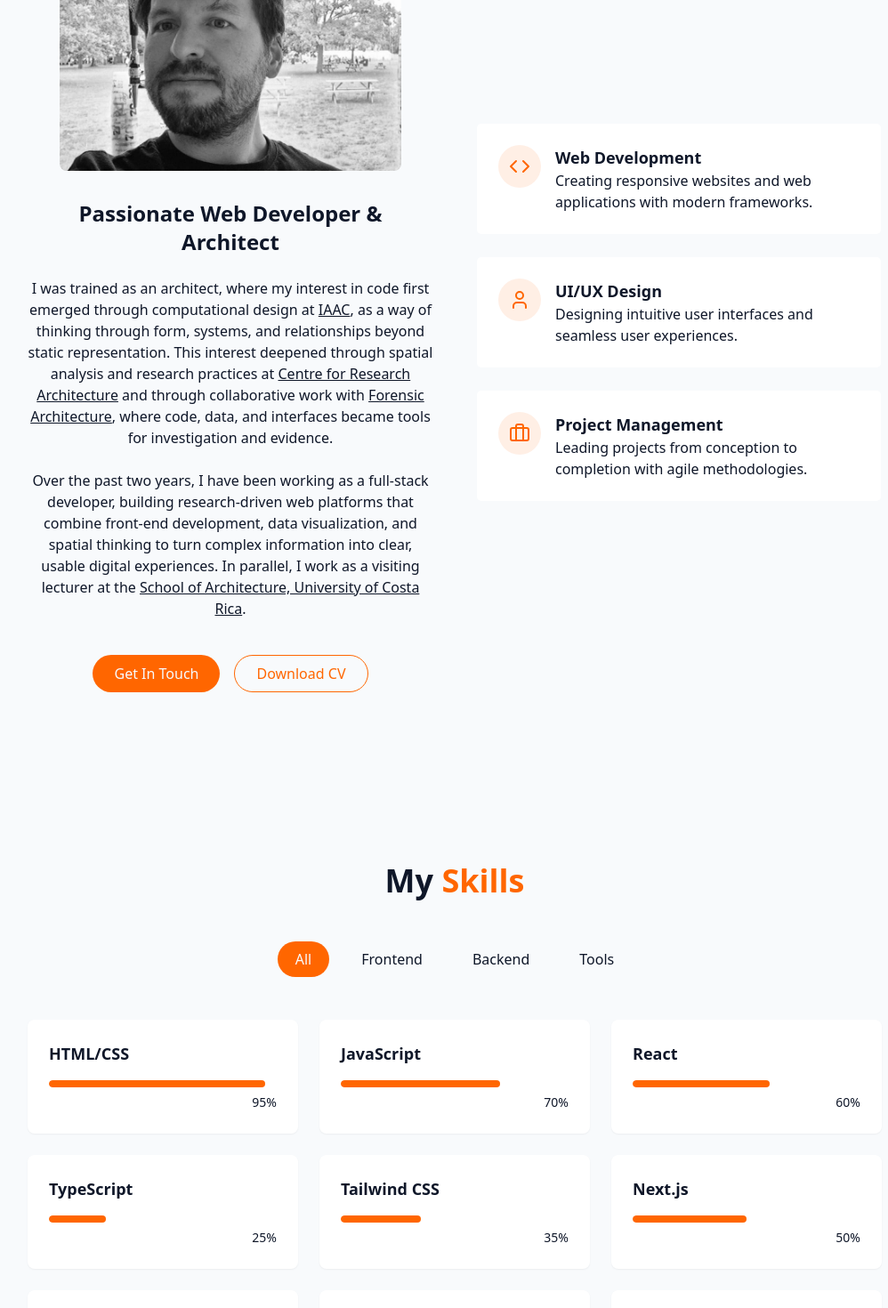
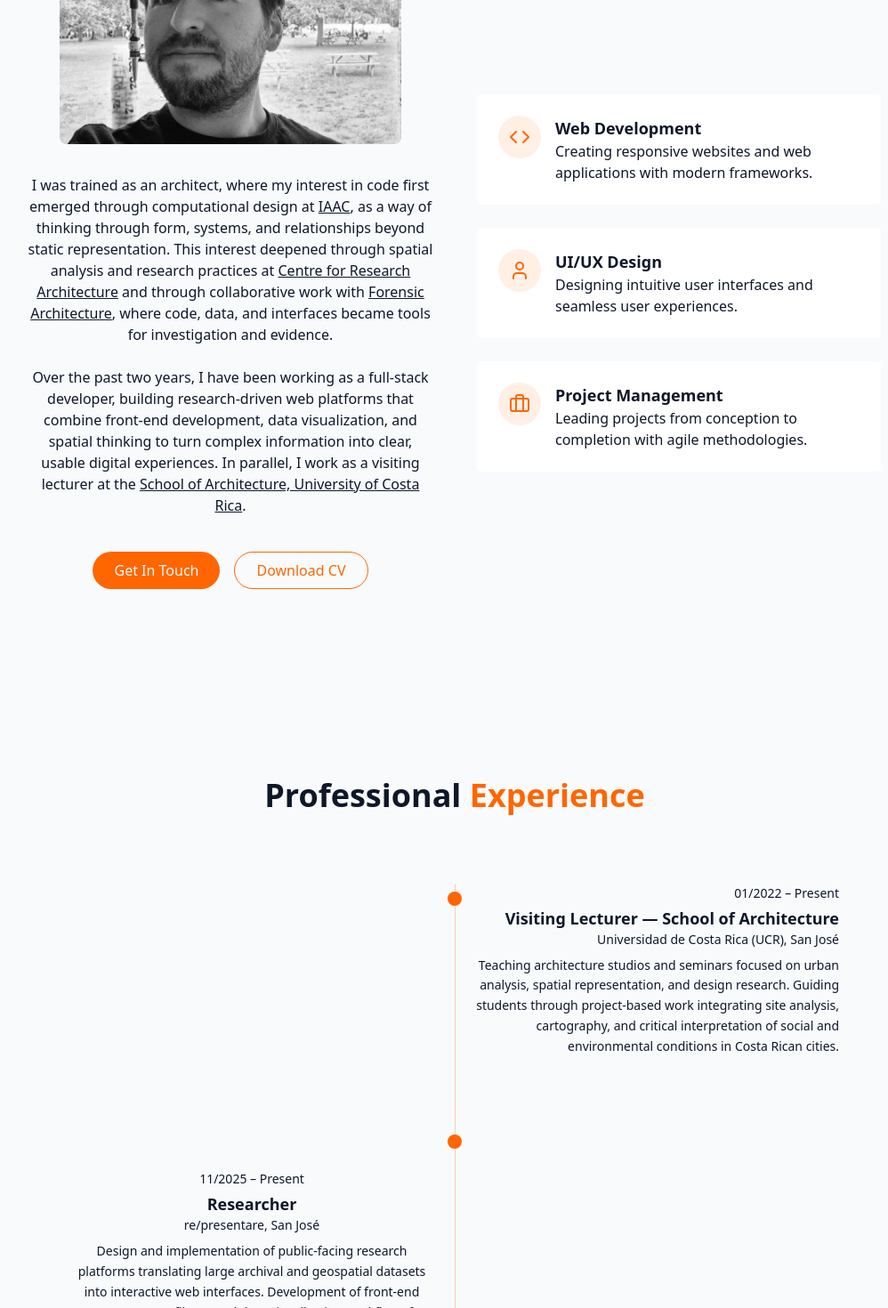
Before and after one commit to iluna007/il-portfolio, a React (Vite) app: page /#/ in a window 1280 px wide. Shown: the part 1060-2530 px from the top of the page at 89% size, without its empty margins (129-1127 px from the left). Built offline with nearby package versions, Linux system fonts and the light colour scheme.

Commit message:
mas efectoss

```diff
--- a/package.json
+++ b/package.json
@@ -16,6 +16,7 @@
     "@tailwindcss/vite": "^4.1.18",
     "class-variance-authority": "^0.7.1",
     "clsx": "^2.1.1",
+    "framer-motion": "^12.29.2",
     "lucide-react": "^0.563.0",
     "react": "^19.2.0",
     "react-dom": "^19.2.0",
--- a/src/components/AboutSection.jsx
+++ b/src/components/AboutSection.jsx
@@ -1,26 +1,48 @@
 import { Briefcase, Code, User } from "lucide-react";
+import { motion, useScroll, useTransform } from "framer-motion";
+import { useRef } from "react";
 
 export const AboutSection = () => {
+  const sectionRef = useRef(null);
+
+  const { scrollYProgress } = useScroll({
+    target: sectionRef,
+    offset: ["start end", "end start"],
+  });
+
+  const leftY = useTransform(scrollYProgress, [0, 1], [40, -40]);
+  const rightY = useTransform(scrollYProgress, [0, 1], [-30, 30]);
+  const imageY = useTransform(scrollYProgress, [0, 1], [20, -20]);
+
   return (
-    <section id="about" className="py-24 px-4 relative">
+    <section
+      id="about"
+      ref={sectionRef}
+      className="py-24 px-4 relative overflow-hidden"
+    >
       <div className="container mx-auto max-w-5xl">
         <h2 className="text-3xl md:text-4xl font-bold mb-12 text-center">
           About <span className="text-primary"> Me</span>
         </h2>
 
         <div className="grid grid-cols-1 md:grid-cols-2 gap-12 items-center">
-          {/* Columna izquierda: imagen + texto */}
-          <div className="space-y-8">
-            <img
+          {/* Columna izquierda */}
+          <motion.div
+            style={{ y: leftY }}
+            initial={{ opacity: 0, x: -60 }}
+            whileInView={{ opacity: 1, x: 0 }}
+            transition={{ duration: 0.6, ease: "easeOut" }}
+            viewport={{ once: true }}
+            className="space-y-6"
+          >
+            {/* Imagen (reinsertada) */}
+            <motion.img
               src="/il-portfolio/iker-luna.jpeg"
               alt="Iker Luna"
+              style={{ y: imageY }}
               className="w-full max-w-sm mx-auto rounded-lg object-cover"
             />
 
-            <div className="space-y-6">
-              <h3 className="text-2xl font-semibold">
-                Passionate Web Developer & Architect
-              </h3>
 
             <p className="text-muted-foreground">
               I was trained as an architect, where my interest in code first
@@ -60,9 +82,9 @@ export const AboutSection = () => {
             <p className="text-muted-foreground">
               Over the past two years, I have been working as a full-stack
               developer, building research-driven web platforms that combine
-                front-end development, data visualization, and spatial thinking
-                to turn complex information into clear, usable digital
-                experiences. In parallel, I work as a visiting lecturer at the{" "}
+              front-end development, data visualization, and spatial thinking to
+              turn complex information into clear, usable digital experiences.
+              In parallel, I work as a visiting lecturer at the{" "}
               <a
                 href="https://arquis.ucr.ac.cr/"
                 target="_blank"
@@ -95,18 +117,26 @@ export const AboutSection = () => {
                 Download CV
               </a>
             </div>
-            </div>
-          </div>
+          </motion.div>
 
-          {/* Columna derecha: cards */}
-          <div className="grid grid-cols-1 gap-6">
+          {/* Columna derecha */}
+          <motion.div
+            style={{ y: rightY }}
+            initial={{ opacity: 0, x: 60 }}
+            whileInView={{ opacity: 1, x: 0 }}
+            transition={{ duration: 0.6, ease: "easeOut", delay: 0.1 }}
+            viewport={{ once: true }}
+            className="grid grid-cols-1 gap-6"
+          >
             <div className="gradient-border p-6 card-hover">
               <div className="flex items-start gap-4">
                 <div className="p-3 rounded-full bg-primary/10">
                   <Code className="h-6 w-6 text-primary" />
                 </div>
                 <div className="text-left">
-                  <h4 className="font-semibold text-lg">Web Development</h4>
+                  <h4 className="font-semibold text-lg">
+                    Web Development
+                  </h4>
                   <p className="text-muted-foreground">
                     Creating responsive websites and web applications with
                     modern frameworks.
@@ -121,7 +151,9 @@ export const AboutSection = () => {
                   <User className="h-6 w-6 text-primary" />
                 </div>
                 <div className="text-left">
-                  <h4 className="font-semibold text-lg">UI/UX Design</h4>
+                  <h4 className="font-semibold text-lg">
+                    UI/UX Design
+                  </h4>
                   <p className="text-muted-foreground">
                     Designing intuitive user interfaces and seamless user
                     experiences.
@@ -136,7 +168,9 @@ export const AboutSection = () => {
                   <Briefcase className="h-6 w-6 text-primary" />
                 </div>
                 <div className="text-left">
-                  <h4 className="font-semibold text-lg">Project Management</h4>
+                  <h4 className="font-semibold text-lg">
+                    Project Management
+                  </h4>
                   <p className="text-muted-foreground">
                     Leading projects from conception to completion with agile
                     methodologies.
@@ -144,7 +178,7 @@ export const AboutSection = () => {
                 </div>
               </div>
             </div>
-          </div>
+          </motion.div>
         </div>
       </div>
     </section>
--- /dev/null
+++ b/src/components/ExperienceSection.jsx
@@ -0,0 +1,122 @@
+import { motion } from "framer-motion";
+
+export const ExperienceSection = () => {
+  const experiences = [
+    {
+      date: "01/2022 – Present",
+      title: "Visiting Lecturer — School of Architecture",
+      place: "Universidad de Costa Rica (UCR), San José",
+      description:
+        "Teaching architecture studios and seminars focused on urban analysis, spatial representation, and design research. Guiding students through project-based work integrating site analysis, cartography, and critical interpretation of social and environmental conditions in Costa Rican cities.",
+    },
+    {
+      date: "11/2025 – Present",
+      title: "Researcher",
+      place: "re/presentare, San José",
+      description:
+        "Design and implementation of public-facing research platforms translating large archival and geospatial datasets into interactive web interfaces. Development of front-end components, UI filters, and data-visualization workflows for spatial investigations and multi-temporal analysis.",
+    },
+    {
+      date: "02/2025 – 05/2025",
+      title: "Research Aide",
+      place: "Forensic Architecture, London",
+      description:
+        "Development and refinement of front-end interfaces for investigative platforms, with emphasis on usability, filtering systems, and clarity of complex visual information in production research environments.",
+    },
+  ];
+
+  return (
+    <section id="experience" className="py-24 px-4">
+      <div className="container mx-auto max-w-5xl">
+        {/* Header */}
+        <motion.h2
+          initial={{ opacity: 0, y: 20 }}
+          whileInView={{ opacity: 1, y: 0 }}
+          transition={{ duration: 0.6 }}
+          viewport={{ once: true }}
+          className="text-3xl md:text-4xl font-bold mb-20 text-center"
+        >
+          Professional <span className="text-primary">Experience</span>
+        </motion.h2>
+
+        {/* Timeline */}
+        <div className="relative">
+          {/* Línea central */}
+          <div className="absolute left-1/2 top-0 h-full w-px bg-primary/30 hidden md:block" />
+
+          <div className="space-y-20">
+            {experiences.map((exp, i) => {
+              const isLeft = i % 2 === 0;
+
+              return (
+                <motion.div
+                  key={i}
+                  initial={{ opacity: 0, y: 30 }}
+                  whileInView={{ opacity: 1, y: 0 }}
+                  transition={{ duration: 0.5 }}
+                  viewport={{ once: true }}
+                  className="relative md:grid md:grid-cols-2 md:gap-12"
+                >
+                  {/* Columna izquierda */}
+                  <div
+                    className={`${
+                      isLeft
+                        ? "md:pr-12 md:text-right"
+                        : "md:col-start-2 md:pl-12"
+                    }`}
+                  >
+                    {isLeft && (
+                      <div>
+                        <p className="text-sm text-muted-foreground mb-1">
+                          {exp.date}
+                        </p>
+                        <h3 className="text-lg font-semibold">
+                          {exp.title}
+                        </h3>
+                        <p className="text-sm text-muted-foreground mb-2">
+                          {exp.place}
+                        </p>
+                        <p className="text-sm leading-relaxed">
+                          {exp.description}
+                        </p>
+                      </div>
+                    )}
+                  </div>
+
+                  {/* Punto central */}
+                  <span className="absolute left-1/2 top-2 -translate-x-1/2 w-4 h-4 rounded-full bg-primary hidden md:block" />
+
+                  {/* Columna derecha */}
+                  <div
+                    className={`${
+                      !isLeft
+                        ? "md:pl-12"
+                        : "md:col-start-1 md:row-start-1"
+                    }`}
+                  >
+                    {!isLeft && (
+                      <div>
+                        <p className="text-sm text-muted-foreground mb-1">
+                          {exp.date}
+                        </p>
+                        <h3 className="text-lg font-semibold">
+                          {exp.title}
+                        </h3>
+                        <p className="text-sm text-muted-foreground mb-2">
+                          {exp.place}
+                        </p>
+                        <p className="text-sm leading-relaxed">
+                          {exp.description}
+                        </p>
+                      </div>
+                    )}
+                  </div>
+                </motion.div>
+              );
+            })}
+          </div>
+        </div>
+      </div>
+    </section>
+  );
+};
--- a/src/pages/Home.jsx
+++ b/src/pages/Home.jsx
@@ -5,6 +5,7 @@ import { AboutSection } from "../components/AboutSection";
 import { SkillsSection } from "../components/SkillsSection";
 import { ProjectsSection } from "../components/ProjectsSection";
 import { ContactSection } from "../components/ContactSection";
+import { ExperienceSection } from "../components/ExperienceSection";
 import { Footer } from "../components/Footer";
 
 const Home = () => {
@@ -17,7 +18,7 @@ const Home = () => {
       <main>
         <HeroSection />
         <AboutSection />
-
+        <ExperienceSection />
         <SkillsSection />
         <ProjectsSection />
         <ContactSection />
```
Also changed, not shown: 1 other file (tests, documents, lock files or other folders). Lines whose indentation alone changed are shown as unchanged.
